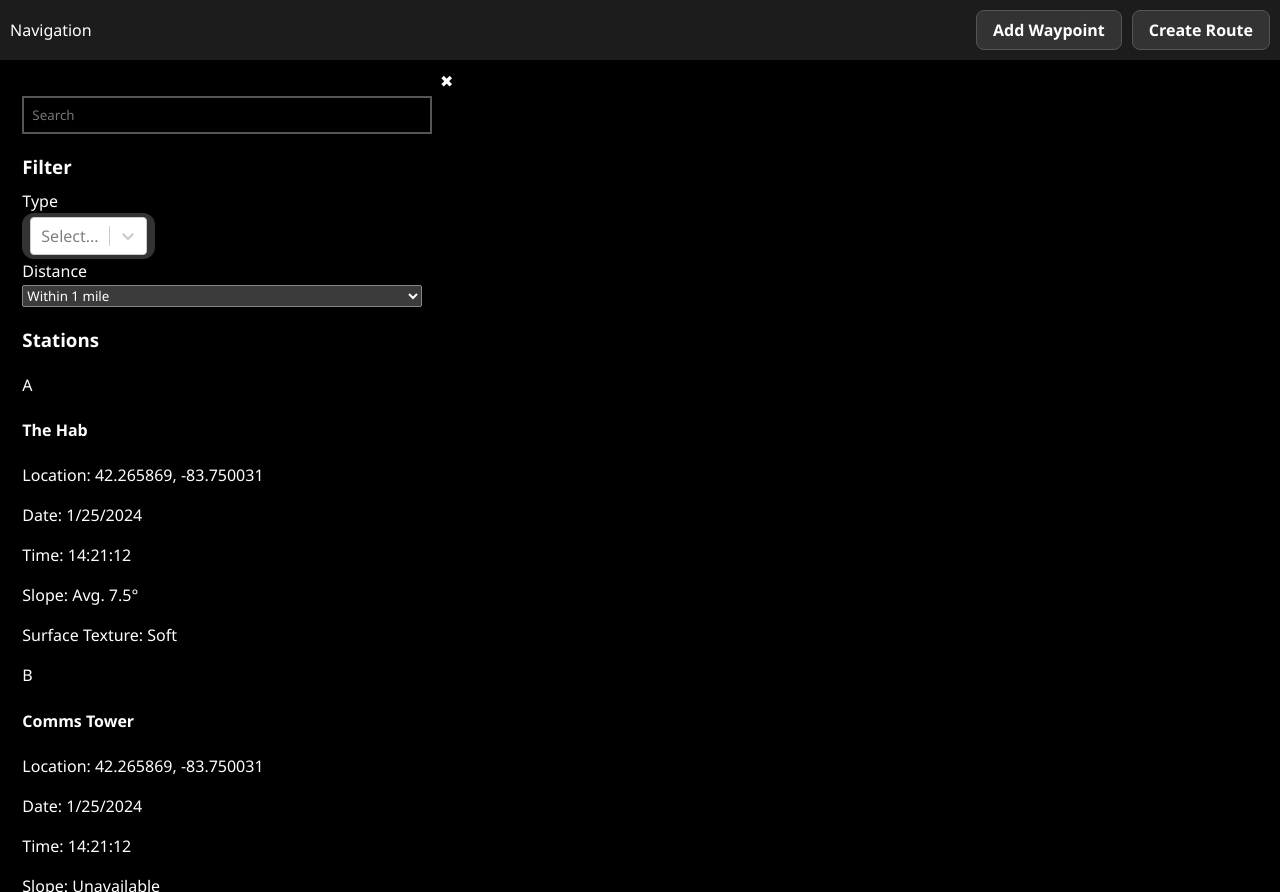
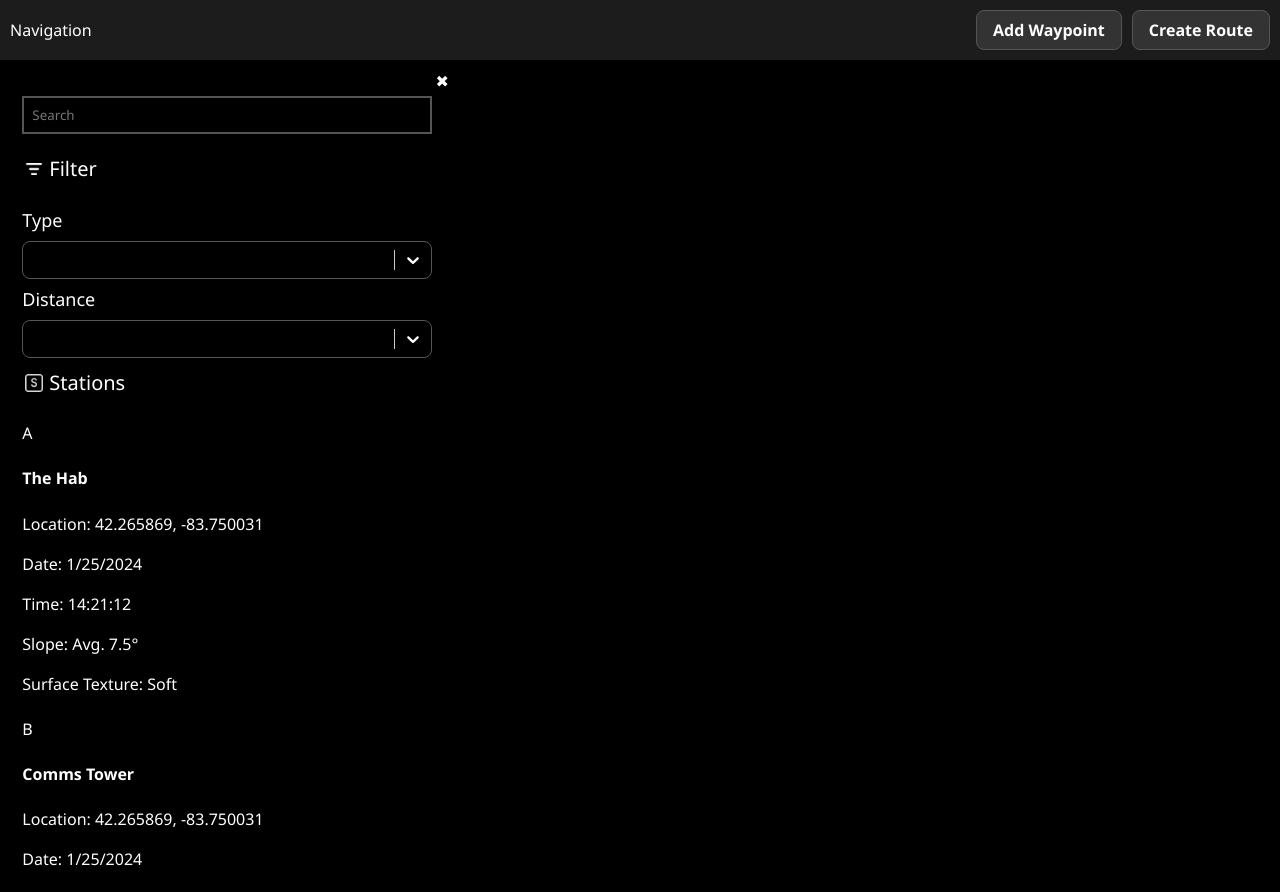
Before and after one commit to CLAWS-UMICH/claws-mcc-2025, a React (Vite) app in the folder frontend/: page /nav in a window 1280 px wide. Built offline with nearby package versions, Linux system fonts and the light colour scheme; no server answers.

Commit message:
feature/nav defaultState progress

```diff
--- a/frontend/src/components/Nav/DefaultState.tsx
+++ b/frontend/src/components/Nav/DefaultState.tsx
@@ -3,46 +3,134 @@ import Select from 'react-select';
 import './Panel.css';
 import './Nav.css'
 
+import filterImage from './images/filter.png';
+import webAssetImage from './images/webAsset.png';
+
+
 const DefaultState = () => {
 
-    const options = [
-        { value: 'samples', label: 'Samples' },
-        { value: 'stations', label: 'Stations' }
+    const typeOptions = [
+        { value: 'samples', label: 'Samples', icon: '⬡' },
+        { value: 'stations', label: 'Stations', icon: 'S' },
     ];
+
+    const distanceOptions = [
+        { value: '1_mile', label: 'Within 1 mile', icon: '' },
+        { value: '5_miles', label: 'Within 5 miles', icon: '' },
+        { value: '10_miles', label: 'Within 10 miles', icon: '' },
+    ];
+
+    const customStyles = {
+        control: (provided) => ({
+            ...provided,
+            backgroundColor: '#000', // Black background
+            border: '1px solid #555', // Border color
+            borderRadius: '8px', // Rounded corners
+            boxShadow: 'none',
+            minHeight: '35px',
+        }),
+        placeholder: (provided) => ({
+            ...provided,
+          color: '#aaa', // Placeholder text color
+        }),
+        singleValue: (provided) => ({
+            ...provided,
+            display: 'flex',
+            alignItems: 'center',
+            color: '#fff', // White text color
+        }),
+        multiValue: (provided) => ({
+            ...provided,
+            backgroundColor: '#000', // Dark background for tags
+            borderRadius: '8px', // Rounded corners for tags
+            display: 'flex',
+            alignItems: 'center',
+        }),
+        multiValueLabel: (provided) => ({
+            ...provided,
+            color: '#fff', // White text for tag labels
+            display: 'flex',
+            alignItems: 'center',
+        }),
+        multiValueRemove: (provided) => ({
+            ...provided,
+            color: '#fff', // White "X" color
+            cursor: 'pointer',
+            ':hover': {
+                color: '#f00', // Red on hover
+                backgroundColor: 'transparent',
+            },
+        }),
+        dropdownIndicator: (provided) => ({
+            ...provided,
+            color: '#fff', // White dropdown arrow
+            ':hover': {
+                color: '#aaa', // Lighter arrow on hover
+            },
+        }),
+        menu: (provided) => ({
+            ...provided,
+            backgroundColor: '#222', // Dropdown menu background
+        }),
+        option: (provided, state) => ({
+            ...provided,
+            backgroundColor: state.isFocused ? '#333' : '#222', // Highlighted option
+            color: state.isSelected ? '#fff' : '#aaa', // Selected/Unselected text color
+        }),
+    };
+
+    const formatOptionLabel = ({ label, icon }) => (
+        <div style={{ display: 'flex', alignItems: 'center' }}>
+            <span style={{ marginRight: 8 }}>{icon}</span> {/* Icon */}
+            {label}
+        </div>
+    );
 
     return (
         <>
-            <div className="main-container">
+            <div className="default-state-container">
                 <div className="panel">
                     <div className="panel-contents">
                         {/* Search Bar */}
-                        <button className="close-btn">✖</button>
-                        <div className="search-bar">
-                            <input type="text" placeholder="Search" />
+                        <div className="search-bar-section">
+                            <button className="close-btn">✖</button>
+                            <div className="search-bar">
+                                <input type="text" placeholder="Search" />
+                            </div>
                         </div>
-
                         {/* Filter Section */}
                         <div className="filter-section">
-                            <h3>Filter</h3>
-                            <div className="filter-type">
+                            <span className="icon-header">
+                                <img className="icon" src={filterImage} alt="test"/>
+                                <text>Filter</text>
+                            </span>
+                            <div className="type-section">
                                 <label>Type</label>
-                                <div className="tags">
-                                    <Select className="tag" options={options} />
-                                </div>
+                                <Select
+                                    options={typeOptions}
+                                    isMulti
+                                    placeholder=""
+                                    styles={customStyles}
+                                    formatOptionLabel={formatOptionLabel}
+                                />
                             </div>
-                            <div className="filter-distance">
+                            <div className="distance-section">
                                 <label>Distance</label>
-                                <select>
-                                    <option>Within 1 mile</option>
-                                    <option>Within 5 miles</option>
-                                    <option>Within 10 miles</option>
-                                </select>
+                                <Select
+                                    options={distanceOptions}
+                                    placeholder=""
+                                    styles={customStyles}
+                                    formatOptionLabel={formatOptionLabel}
+                                />
                             </div>
                         </div>
 
                         {/* Stations Section */}
                         <div className="stations-section">
-                            <h3>Stations</h3>
+                            <span className="icon-header">
+                                <img className="icon" src={webAssetImage} alt="test"/>
+                                <text>Stations</text>
+                            </span>
                             <div className="station-item">
                                 <span className="station-icon">A</span>
                                 <div className="station-info">
--- a/frontend/src/components/Nav/Panel.css
+++ b/frontend/src/components/Nav/Panel.css
@@ -17,6 +17,10 @@
 }
 
 /* Search Bar */
+.search-bar-section {
+    padding-bottom: 3.5%;
+}
+
 .search-bar {
     display: flex;
     align-items: center;
@@ -40,7 +44,7 @@
 .close-btn {
     position: absolute;
     top: 0%;
-    right: -4%;
+    right: -3%;
     background-color: transparent;
     color: white;
     border: none;
@@ -52,18 +56,58 @@
     border: transparent;
 }
 
-/* Filter Section */
-.filter-section {
+.icon {
+    width: 24px;
+    height: auto;
+}
+
+.icon-header {
+    display: flex;
+    gap: 3px;
+    align-items: center;
     margin-bottom: 16px;
 }
 
-.filter-section h3 {
-    margin-bottom: 8px;
+.filter-section {
+    display: flex;
+    flex-direction: column;
+    gap: 7px;
+    margin-bottom: 2.5%;
 }
 
-.filter-type .tags {
+.filter-section text {
+    font-size: 20px;
+}
+
+.type-section {
     display: flex;
-    gap: 8px;
+    flex-direction: column;
+    gap: 7px;
+}
+
+.type-section label {
+    font-size: 18px;
+}
+
+.distance-section {
+    display: flex;
+    flex-direction: column;
+    gap: 7px;
+}
+
+.distance-section label {
+    font-size: 18px;
+}
+
+.stations-section {
+    display: flex;
+    flex-direction: column;
+    gap: 7px;
+    margin-bottom: 1.25%;
+}
+
+.stations-section text {
+    font-size: 20px;
 }
 
 .tag {
@@ -72,11 +116,7 @@
     border-radius: 12px;
 }
 
-.filter-distance select {
-    width: calc(100% - 10px);
-}
-
-/* Stations Section */
+/* Stations Section
 .stations-section h3 {
     font-weight
-}
+} */
```
Also changed, not shown: frontend/src/components/Nav/images/filter.png (added), frontend/src/components/Nav/images/webAsset.png (added).
